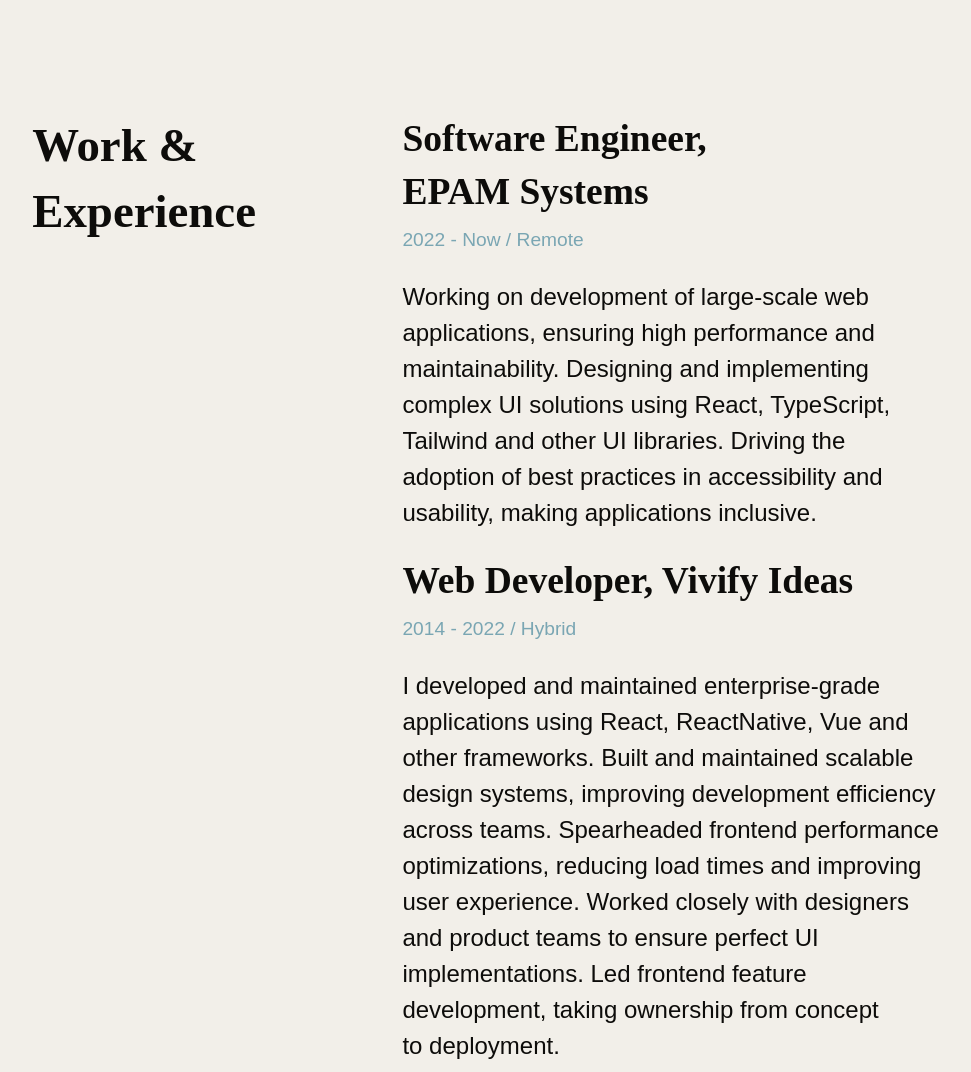
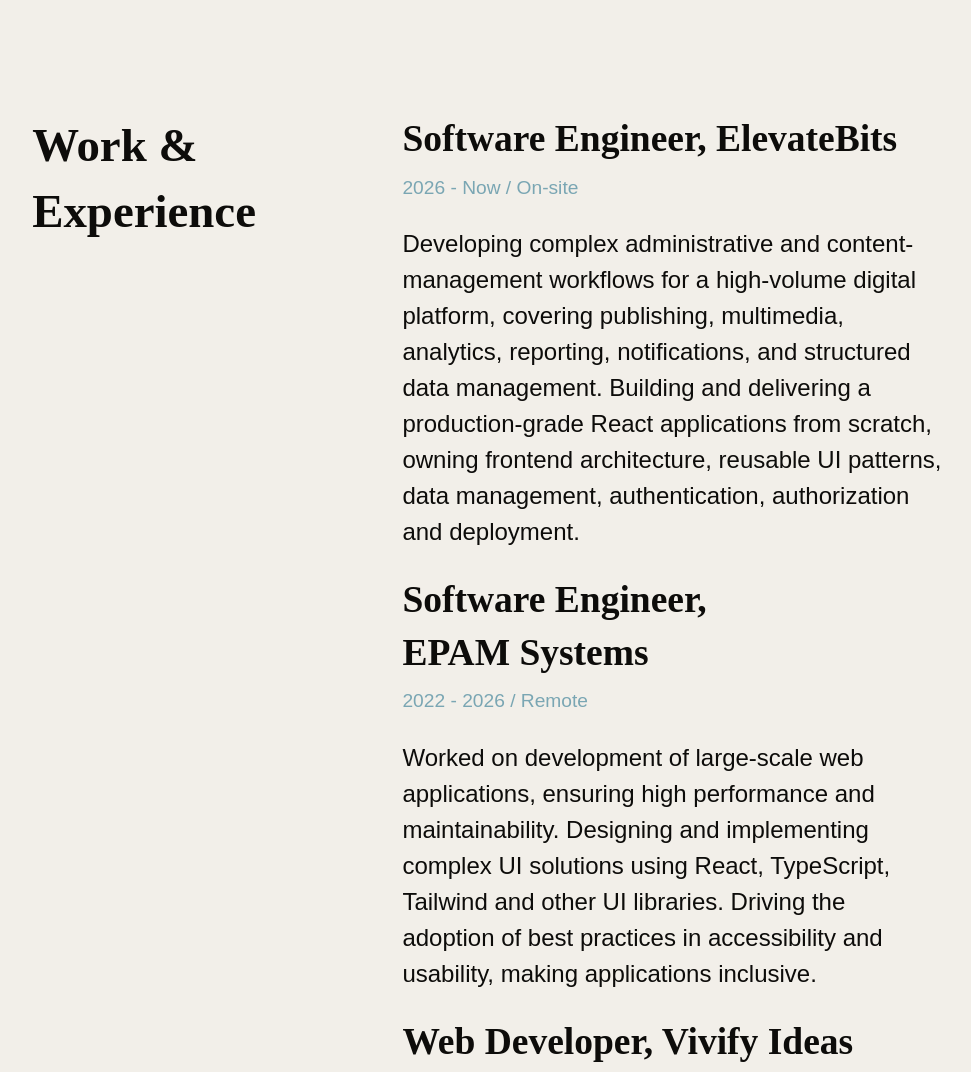
Before and after one commit to iamzoka/madebyzoka, an Astro site: page /resume in a window 1280 px wide. Shown: the part 703-1775 px from the top of the page, without its empty margins (153-1124 px from the left). Built offline with nearby package versions, Linux system fonts and the light colour scheme; Astro itself is replaced by a stand-in of ours; some packages are replaced by stand-ins of ours.

Commit message:
Resume update

```diff
--- a/src/pages/about.astro
+++ b/src/pages/about.astro
@@ -29,8 +29,8 @@ import motorcycleImage from "@/assets/images/suzuki-intruder-bw.png";
           needs and help them achieve their goals. I&apos;m not here to sell you anything, I&apos;m here to help you build something that
           both of us can be proud of.</p>
 
-        <p>Currently, I&apos;m working as a software engineer at <a href="https://epam.com" title="EPAM Systems">EPAM Systems</a>, where we
-        build large-scale systems helping millions of people around the world.</p>
+        <p>Currently, I&apos;m working as a software engineer at <a href="https://elevatebits.com" title="ElevateBits">ElevateBits</a>, where we
+        build large-scale systems helping people around the world.</p>
 
         <p>I used to teach at <a href="https://vivifyacademy.com" title="Vivify Academy">Vivify Academy</a>. I created curriculum and I
           taught basics of aesthetics, design and HTML and CSS.</p>
--- a/src/pages/resume.astro
+++ b/src/pages/resume.astro
@@ -35,9 +35,16 @@ import { siteMeta } from "@/lib/siteMeta";
           <h2 class="c-section__title">Work &amp; Experience</h2>
 
           <div class="c-experience-list">
+            <h3>Software Engineer, ElevateBits</h3>
+            <p class="c-date-line">2026 - Now / On-site</p>
+            <p>Developing complex administrative and content-management workflows for a high-volume digital platform, covering publishing,
+            multimedia, analytics, reporting, notifications, and structured data management. Building and delivering a production-grade
+            React applications from scratch, owning frontend architecture, reusable UI patterns, data management, authentication,
+            authorization and deployment.</p>
+
             <h3>Software Engineer, EPAM Systems</h3>
-            <p class="c-date-line">2022 - Now / Remote</p>
-            <p>Working on development of large-scale web applications, ensuring high performance and maintainability.
+            <p class="c-date-line">2022 - 2026 / Remote</p>
+            <p>Worked on development of large-scale web applications, ensuring high performance and maintainability.
               Designing and implementing complex UI solutions using React, TypeScript, Tailwind and other UI libraries. Driving the adoption
               of best practices in accessibility and usability, making applications inclusive.</p>
 
```
Lines whose indentation alone changed are shown as unchanged.
